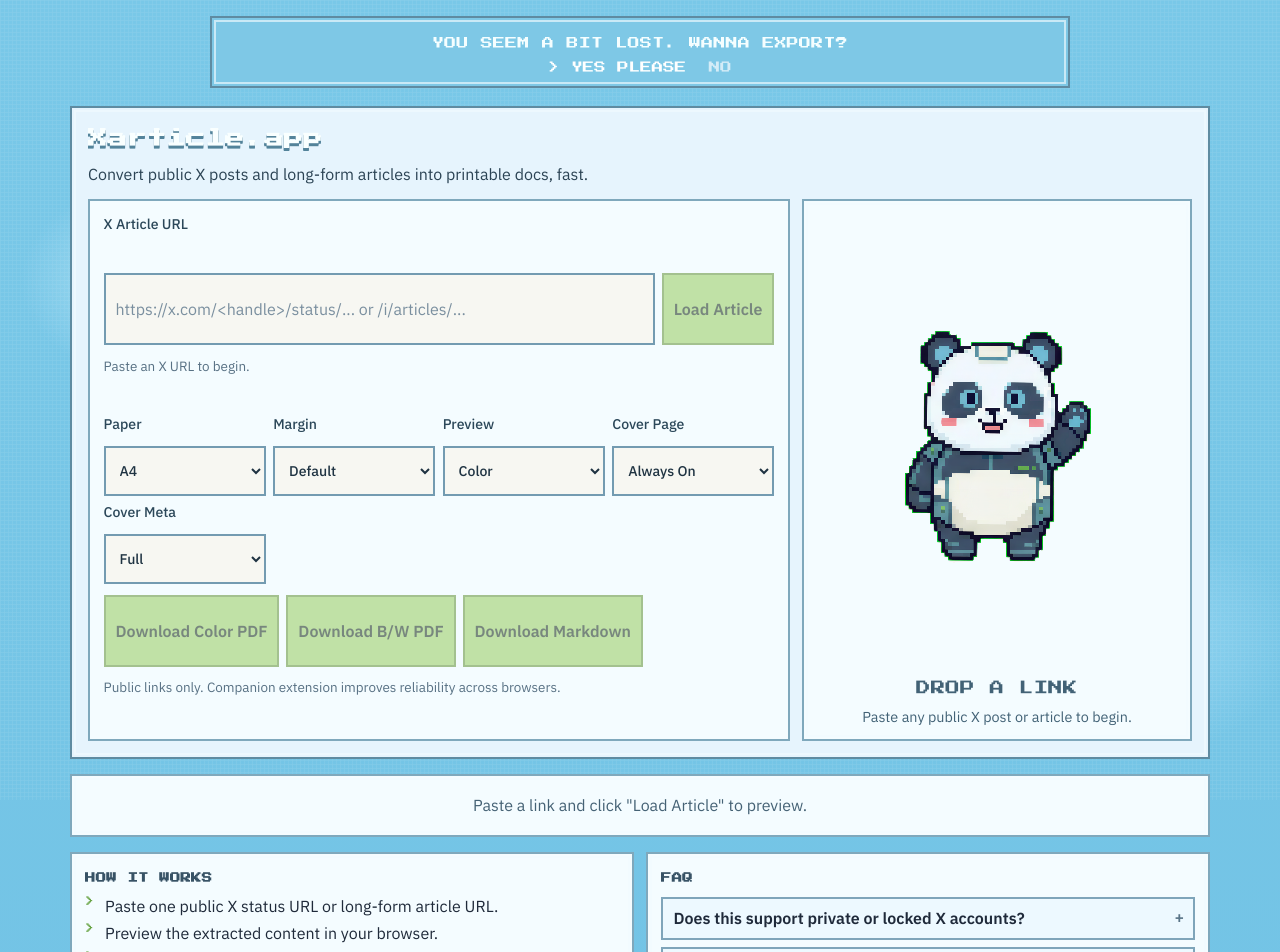
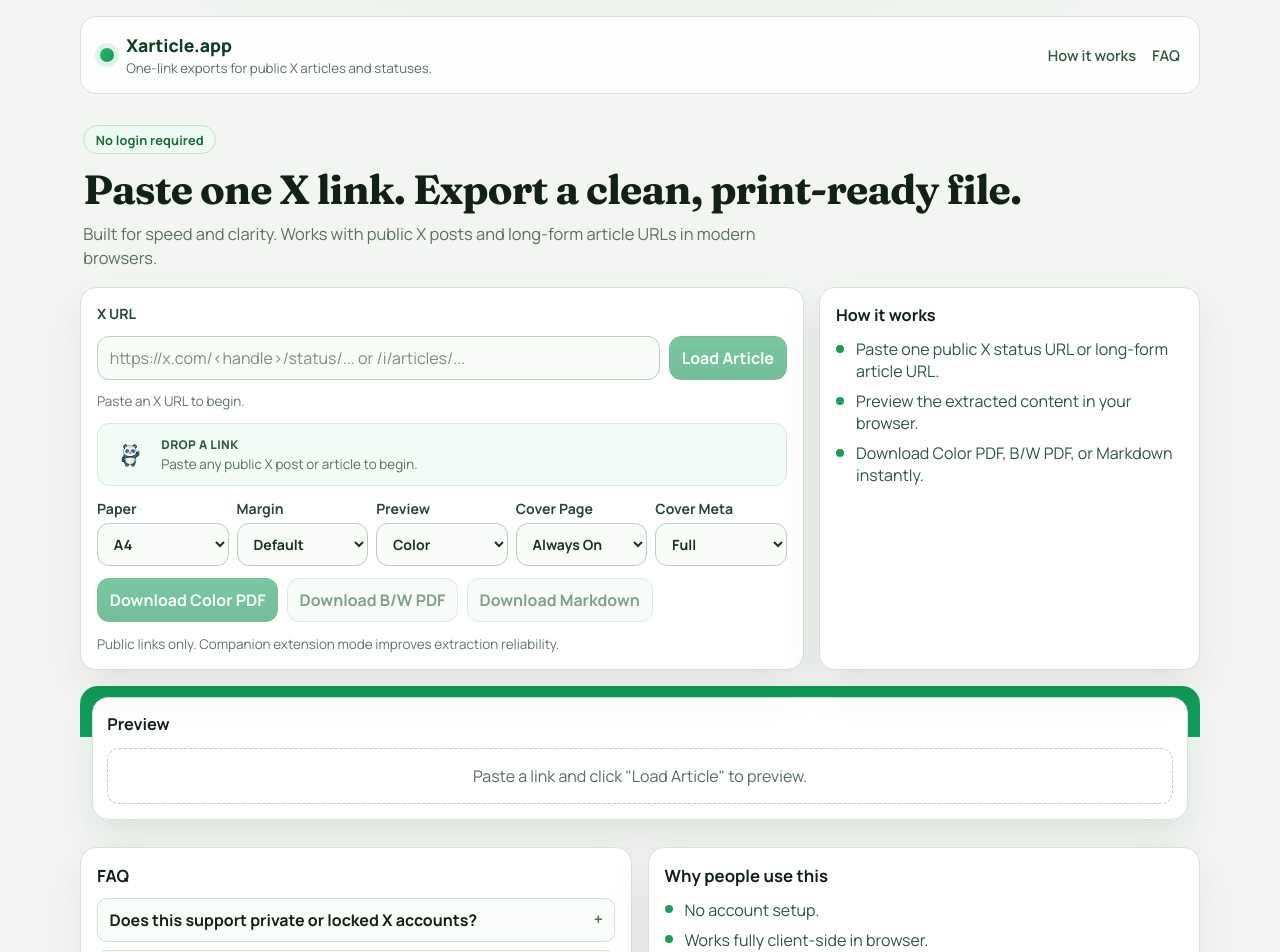
Before and after one commit to SmitMachhi/Xarticle, a React (Vite) app: page / in a window 1280 px wide. Shown: the top 952 px of the page. Built offline with nearby package versions, Linux system fonts and the light colour scheme; what pdfmake would draw is missing.

Commit message:
less clowny shit

```diff
--- a/src/App.tsx
+++ b/src/App.tsx
@@ -11,6 +11,7 @@ import { classifyInputUrl } from './lib/xUrl'
 import type { CoverMetaStyle, CoverPageMode, ExtractedArticle, MarginPreset, PaperSize, ThemeMode } from './types/article'
 
 const APP_NAME = 'Xarticle.app'
+const APP_TAGLINE = 'One-link exports for public X articles and statuses.'
 const HOW_IT_WORKS = [
   'Paste one public X status URL or long-form article URL.',
   'Preview the extracted content in your browser.',
@@ -142,24 +143,32 @@ function App() {
 
   return (
     <div className="site-shell">
-      <div className="pixel-noise" aria-hidden="true" />
-
-      <header className="top-dialog pixel-frame">
-        <p className="pixel-title">YOU SEEM A BIT LOST. WANNA EXPORT?</p>
-        <div className="dialog-options">
-          <span className="dialog-option-active">&gt; YES PLEASE</span>
-          <span>NO</span>
+      <header className="site-header">
+        <div className="brand-block">
+          <span className="brand-dot" aria-hidden="true" />
+          <div>
+            <p className="brand-name">{APP_NAME}</p>
+            <p className="brand-sub">{APP_TAGLINE}</p>
           </div>
+        </div>
+        <nav className="top-nav">
+          <a href="#how-it-works">How it works</a>
+          <a href="#faq">FAQ</a>
+        </nav>
       </header>
 
       <main className="content-wrap">
-        <section className="hero-shell pixel-frame">
-          <h1 className="pixel-heading">{APP_NAME}</h1>
-          <p className="hero-copy">Convert public X posts and long-form articles into printable docs, fast.</p>
+        <section className="hero-shell">
+          <p className="hero-kicker">No login required</p>
+          <h1 className="hero-title">Paste one X link. Export a clean, print-ready file.</h1>
+          <p className="hero-copy">
+            Built for speed and clarity. Works with public X posts and long-form article URLs in modern browsers.
+          </p>
+        </section>
 
-          <div className="hero-grid">
-            <section className="controls-panel">
-              <label htmlFor="url">X Article URL</label>
+        <section className="workbench">
+          <section className="controls-panel app-card">
+            <label htmlFor="url">X URL</label>
             <div className="row">
               <input
                 id="url"
@@ -168,12 +177,20 @@ function App() {
                 value={urlInput}
                 onChange={(event) => setUrlInput(event.target.value)}
               />
-                <button onClick={loadArticle} disabled={!canLoad}>
+              <button className="btn-primary" onClick={loadArticle} disabled={!canLoad}>
                 {loading ? 'Loading...' : 'Load Article'}
               </button>
             </div>
 
             <p className={`url-status url-status-${urlClassification.kind}`}>{urlClassification.reason}</p>
+
+            <div className="status-chip" aria-live="polite">
+              <img src={mascotState.src} alt="" />
+              <div>
+                <p className="status-chip-label">{mascotState.label}</p>
+                <p className="status-chip-copy">{mascotState.copy}</p>
+              </div>
+            </div>
 
             <div className="option-grid">
               <label>
@@ -218,31 +235,34 @@ function App() {
             </div>
 
             <div className="button-row">
-                <button onClick={() => downloadPdf('color')} disabled={!canDownload}>
+              <button className="btn-primary" onClick={() => downloadPdf('color')} disabled={!canDownload}>
                 {downloadState === 'color' ? 'Generating...' : 'Download Color PDF'}
               </button>
-                <button onClick={() => downloadPdf('bw')} disabled={!canDownload}>
+              <button className="btn-muted" onClick={() => downloadPdf('bw')} disabled={!canDownload}>
                 {downloadState === 'bw' ? 'Generating...' : 'Download B/W PDF'}
               </button>
-                <button onClick={downloadMarkdown} disabled={!canDownload}>
+              <button className="btn-muted" onClick={downloadMarkdown} disabled={!canDownload}>
                 {downloadState === 'markdown' ? 'Generating...' : 'Download Markdown'}
               </button>
             </div>
 
-              <p className="helper-line">Public links only. Companion extension improves reliability across browsers.</p>
+            <p className="helper-line">Public links only. Companion extension mode improves extraction reliability.</p>
           </section>
 
-            <aside className="mascot-panel pixel-frame">
-              <img src={mascotState.src} alt="Robot panda mascot" />
-              <p className="pixel-subtitle">{mascotState.label}</p>
-              <p>{mascotState.copy}</p>
+          <aside className="app-card helper-card" id="how-it-works">
+            <h2>How it works</h2>
+            <ul className="how-list">
+              {HOW_IT_WORKS.map((step) => (
+                <li key={step}>{step}</li>
+              ))}
+            </ul>
           </aside>
-          </div>
         </section>
 
         <section className="preview-band">
-          <div className="preview-content">
-            {error ? <section className="error-box pixel-frame">{error}</section> : null}
+          {error ? <section className="error-box app-card">{error}</section> : null}
+          <div className="preview-content app-card">
+            <h2>Preview</h2>
             {article ? (
               <section className="preview-wrap">
                 <ArticlePreview
@@ -253,23 +273,14 @@ function App() {
                 />
               </section>
             ) : (
-              <section className="empty-state pixel-frame">Paste a link and click &quot;Load Article&quot; to preview.</section>
+              <section className="empty-state">Paste a link and click &quot;Load Article&quot; to preview.</section>
             )}
           </div>
         </section>
 
         <section className="info-grid">
-          <article className="info-card pixel-frame" id="how-it-works">
-            <h2 className="pixel-subtitle">HOW IT WORKS</h2>
-            <ul className="how-list">
-              {HOW_IT_WORKS.map((step) => (
-                <li key={step}>{step}</li>
-              ))}
-            </ul>
-          </article>
-
-          <article className="info-card pixel-frame" id="faq">
-            <h2 className="pixel-subtitle">FAQ</h2>
+          <article className="app-card info-card" id="faq">
+            <h2>FAQ</h2>
             <div className="faq-list">
               {FAQ_ITEMS.map((item) => (
                 <details key={item.question}>
@@ -279,11 +290,20 @@ function App() {
               ))}
             </div>
           </article>
+
+          <article className="app-card info-card">
+            <h2>Why people use this</h2>
+            <ul className="how-list">
+              <li>No account setup.</li>
+              <li>Works fully client-side in browser.</li>
+              <li>Keeps selectable text for print and LLM workflows.</li>
+            </ul>
+          </article>
         </section>
       </main>
 
-      <footer className="grass-footer">
-        <p>{APP_NAME} | Pixel mode</p>
+      <footer className="site-footer">
+        <p>{APP_NAME} • simple export utility</p>
       </footer>
     </div>
   )
--- a/src/index.css
+++ b/src/index.css
@@ -1,22 +1,23 @@
-@import url('https://fonts.googleapis.com/css2?family=IBM+Plex+Sans:wght@400;500;600;700&family=Press+Start+2P&display=swap');
+@import url('https://fonts.googleapis.com/css2?family=Fraunces:opsz,wght@9..144,600;9..144,700&family=Manrope:wght@400;500;600;700;800&display=swap');
 
 :root {
-  --sky: #79c8e8;
-  --sky-cloud: #a6ddf2;
-  --cloud: #f3faff;
-  --grass-light: #cbea84;
-  --grass-mid: #92c95e;
-  --leaf: #6faf4b;
-  --metal: #6c93a8;
-  --slate: #3d4f66;
-  --ink: #1f2a3a;
-  --soft-white: #f7f7f2;
-  --panel: #dceffc;
-  --line: #5f8ba1;
-  --danger: #9b3f50;
-  --ok: #2f7e4f;
-  --font-body: 'IBM Plex Sans', 'Segoe UI', sans-serif;
-  --font-pixel: 'Press Start 2P', monospace;
+  --bg: #f3f5f2;
+  --surface: #ffffff;
+  --surface-soft: #f8fbf7;
+  --text: #132015;
+  --muted: #5b6f61;
+  --line: #d6e2d8;
+  --line-strong: #b8cebb;
+  --green: #0f9b58;
+  --green-strong: #0a6f3f;
+  --green-soft: #e9f8ef;
+  --danger-bg: #fff0f2;
+  --danger-line: #f0c5cc;
+  --danger-text: #9f2f42;
+  --shadow: 0 18px 42px rgba(10, 35, 18, 0.08);
+  --radius: 16px;
+  --font-body: 'Manrope', 'Segoe UI', sans-serif;
+  --font-display: 'Fraunces', Georgia, serif;
 }
 
 *,
@@ -34,9 +35,15 @@ body,
 body {
   margin: 0;
   min-width: 320px;
+  background:
+    radial-gradient(72rem 30rem at 50% -12%, #e3efe4 5%, transparent 56%),
+    var(--bg);
+  color: var(--text);
   font-family: var(--font-body);
-  color: var(--ink);
-  background: var(--sky);
+}
+
+a {
+  color: inherit;
 }
 
 button,
@@ -47,206 +54,230 @@ select {
 
 .site-shell {
   min-height: 100vh;
-  position: relative;
   display: flex;
   flex-direction: column;
-  overflow-x: hidden;
-  background:
-    radial-gradient(18rem 12rem at 14% 23%, var(--sky-cloud) 15%, transparent 55%),
-    radial-gradient(16rem 12rem at 75% 21%, var(--sky-cloud) 15%, transparent 56%),
-    radial-gradient(20rem 14rem at 88% 52%, #8ed2ef 14%, transparent 54%),
-    linear-gradient(180deg, var(--sky) 0%, #72c3e5 100%);
 }
 
-.site-shell::before {
-  content: '';
-  position: absolute;
-  inset: auto 0 0;
-  height: 27vh;
-  min-height: 190px;
-  background:
-    radial-gradient(11rem 4rem at 8% 90%, #a8d66e 20%, transparent 62%),
-    radial-gradient(11rem 4rem at 30% 95%, #a8d66e 20%, transparent 62%),
-    radial-gradient(11rem 4rem at 58% 88%, #b6dd76 20%, transparent 62%),
-    radial-gradient(11rem 4rem at 85% 92%, #a8d66e 20%, transparent 62%),
-    linear-gradient(0deg, var(--grass-mid) 0%, var(--grass-light) 80%);
-  border-top: 3px solid #88bf55;
-  z-index: 0;
+.site-header {
+  width: min(1120px, calc(100vw - 2.4rem));
+  margin: 1rem auto 0;
+  padding: 1rem 1.2rem;
+  border: 1px solid var(--line);
+  border-radius: var(--radius);
+  background: color-mix(in srgb, var(--surface) 92%, #eef5ee 8%);
+  display: flex;
+  align-items: center;
+  justify-content: space-between;
+  gap: 1rem;
 }
 
-.pixel-noise {
-  position: fixed;
-  inset: 0;
-  pointer-events: none;
-  z-index: 1;
-  opacity: 0.1;
-  background-image:
-    linear-gradient(rgba(255, 255, 255, 0.7) 1px, transparent 1px),
-    linear-gradient(90deg, rgba(255, 255, 255, 0.7) 1px, transparent 1px);
-  background-size: 4px 4px;
+.brand-block {
+  display: flex;
+  align-items: center;
+  gap: 0.75rem;
 }
 
-.pixel-frame {
-  border: 2px solid var(--line);
-  outline: 2px solid rgba(242, 250, 255, 0.65);
-  outline-offset: -6px;
+.brand-dot {
+  width: 14px;
+  height: 14px;
+  border-radius: 999px;
+  background: linear-gradient(135deg, #26b76d 0%, #0f9b58 100%);
+  box-shadow: 0 0 0 5px #dff3e6;
 }
 
-.top-dialog {
-  position: relative;
-  z-index: 3;
-  margin: 1rem auto 0;
-  width: min(860px, calc(100vw - 1rem));
-  background: #7ec8e6;
-  padding: 0.95rem 1rem 0.85rem;
-  text-align: center;
+.brand-name {
+  margin: 0;
+  font-size: 1.1rem;
+  font-weight: 800;
+  color: #0e3f25;
 }
 
-.pixel-title,
-.pixel-heading,
-.pixel-subtitle {
-  font-family: var(--font-pixel);
-  letter-spacing: 0.02em;
+.brand-sub {
+  margin: 0.15rem 0 0;
+  font-size: 0.83rem;
+  color: var(--muted);
 }
 
-.pixel-title {
-  margin: 0;
-  font-size: clamp(0.58rem, 1.5vw, 0.75rem);
-  line-height: 1.7;
-  color: #f5feff;
+.top-nav {
+  display: flex;
+  align-items: center;
+  gap: 1rem;
 }
 
-.dialog-options {
-  margin-top: 0.45rem;
-  display: flex;
-  justify-content: center;
-  gap: 1.4rem;
-  font-family: var(--font-pixel);
-  font-size: 0.72rem;
-  color: #d4ecf7;
+.top-nav a {
+  text-decoration: none;
+  font-size: 0.92rem;
+  font-weight: 600;
+  color: #335942;
 }
 
-.dialog-option-active {
-  color: #ffffff;
+.top-nav a:hover {
+  color: #134e2f;
 }
 
 .content-wrap {
-  width: min(1140px, calc(100vw - 1rem));
+  width: min(1120px, calc(100vw - 2.4rem));
   margin: 1.1rem auto 0;
-  position: relative;
-  z-index: 2;
-  flex: 1;
-  padding-bottom: 4rem;
+  padding-bottom: 2.5rem;
 }
 
 .hero-shell {
-  background: color-mix(in srgb, #eff9ff 75%, #c9e5f7 25%);
-  padding: 1rem;
+  padding: 0.8rem 0.2rem 1.1rem;
 }
 
-.pixel-heading {
+.hero-kicker {
   margin: 0;
-  font-size: clamp(0.9rem, 2.2vw, 1.2rem);
-  line-height: 1.55;
-  color: #f9ffff;
-  text-shadow:
-    0 2px 0 #53839a,
-    0 3px 0 #53839a;
+  display: inline-block;
+  padding: 0.3rem 0.72rem;
+  border-radius: 999px;
+  border: 1px solid #c6dfcc;
+  background: #edf9f1;
+  color: #1a6a3f;
+  font-size: 0.8rem;
+  font-weight: 700;
+  letter-spacing: 0.01em;
+}
+
+.hero-title {
+  margin: 0.78rem 0 0;
+  font-family: var(--font-display);
+  font-size: clamp(1.8rem, 4vw, 2.55rem);
+  line-height: 1.1;
+  letter-spacing: -0.02em;
 }
 
 .hero-copy {
   margin: 0.65rem 0 0;
-  max-width: 620px;
-  font-size: 1rem;
-  color: #2b4354;
+  max-width: 700px;
+  color: var(--muted);
+  font-size: 1.03rem;
+  line-height: 1.45;
 }
 
-.hero-grid {
-  margin-top: 0.95rem;
+.workbench {
   display: grid;
-  grid-template-columns: 1.8fr 1fr;
-  gap: 0.75rem;
+  grid-template-columns: minmax(0, 1.9fr) minmax(280px, 1fr);
+  gap: 0.95rem;
 }
 
-.controls-panel,
-.mascot-panel,
-.info-card,
-.preview-card,
-.empty-state,
-.error-box {
-  background: #f4fcff;
-  border: 2px solid #7fa8bc;
+.app-card {
+  border: 1px solid var(--line);
+  border-radius: var(--radius);
+  background: var(--surface);
+  box-shadow: var(--shadow);
 }
 
 .controls-panel {
-  padding: 0.85rem;
+  padding: 1rem;
   display: grid;
-  gap: 0.72rem;
+  gap: 0.78rem;
 }
 
 .controls-panel label {
   display: grid;
   gap: 0.34rem;
   font-size: 0.88rem;
-  font-weight: 500;
-  color: #2b4759;
+  font-weight: 700;
+  color: #294636;
 }
 
 .row {
   display: grid;
   grid-template-columns: 1fr auto;
-  gap: 0.42rem;
+  gap: 0.55rem;
 }
 
 .option-grid {
   display: grid;
-  grid-template-columns: repeat(auto-fit, minmax(130px, 1fr));
-  gap: 0.46rem;
+  grid-template-columns: repeat(auto-fit, minmax(128px, 1fr));
+  gap: 0.5rem;
 }
 
 input,
 select,
 button {
-  border: 2px solid #739bb1;
-  border-radius: 0;
-  background: var(--soft-white);
-  color: #1f3342;
-  padding: 0.58rem 0.62rem;
+  border-radius: 12px;
+  border: 1px solid var(--line-strong);
+  background: var(--surface-soft);
+  color: #1b3123;
+  padding: 0.62rem 0.74rem;
 }
 
 input::placeholder {
-  color: #7a8f9f;
+  color: #7a8f7f;
 }
 
 input:focus,
 select:focus,
 button:focus {
-  outline: 2px solid #bce571;
-  outline-offset: 1px;
+  outline: 2px solid #7cd6a6;
+  outline-offset: 2px;
 }
 
 button {
-  background: #9bcf67;
-  border-color: #699840;
-  color: #1f3322;
   cursor: pointer;
-  font-weight: 600;
-}
-
-button:hover:enabled {
-  transform: translateY(1px);
-  background: #8dc75a;
+  font-weight: 700;
 }
 
 button:disabled {
+  cursor: not-allowed;
   opacity: 0.58;
-  cursor: not-allowed;
+}
+
+.btn-primary {
+  border-color: #178e54;
+  background: linear-gradient(180deg, #18a35f 0%, #118f54 100%);
+  color: #f4fff8;
+}
+
+.btn-primary:hover:enabled {
+  filter: brightness(1.04);
+}
+
+.btn-muted {
+  background: #f3faf5;
+  border-color: #c6dbca;
+  color: #29593e;
+}
+
+.btn-muted:hover:enabled {
+  background: #e9f5ec;
+}
+
+.status-chip {
+  border: 1px solid #d8e9dc;
+  border-radius: 12px;
+  background: #f3fbf6;
+  padding: 0.55rem 0.65rem;
+  display: flex;
+  align-items: center;
+  gap: 0.56rem;
+}
+
+.status-chip img {
+  width: 44px;
+  height: 44px;
+  object-fit: contain;
+}
+
+.status-chip-label {
+  margin: 0;
+  font-size: 0.75rem;
+  font-weight: 800;
+  letter-spacing: 0.03em;
+  color: #2e5b42;
+}
+
+.status-chip-copy {
+  margin: 0.14rem 0 0;
+  color: #547161;
+  font-size: 0.84rem;
 }
 
 .button-row {
   display: flex;
-  gap: 0.44rem;
   flex-wrap: wrap;
+  gap: 0.52rem;
 }
 
 .helper-line,
@@ -257,65 +288,60 @@ button:disabled {
 
 .helper-line,
 .url-status-empty {
-  color: #587184;
+  color: #617467;
 }
 
 .url-status-status,
 .url-status-article {
-  color: var(--ok);
+  color: var(--green-strong);
 }
 
 .url-status-unsupported,
 .url-status-invalid {
-  color: var(--danger);
+  color: #a43d4e;
 }
 
-.mascot-panel {
-  padding: 0.8rem 0.75rem;
-  display: grid;
-  place-items: center;
-  text-align: center;
-  align-content: start;
+.helper-card {
+  padding: 1rem;
 }
 
-.mascot-panel img {
-  width: min(200px, 100%);
-  image-rendering: pixelated;
-}
-
-.pixel-subtitle {
-  margin: 0.2rem 0 0;
-  font-size: 0.65rem;
-  line-height: 1.6;
-  color: #375265;
-}
-
-.mascot-panel p {
-  margin: 0.45rem 0 0;
-  color: #426276;
-  font-size: 0.9rem;
+.helper-card h2 {
+  margin: 0;
+  font-size: 1.02rem;
 }
 
 .preview-band {
-  margin-top: 0.95rem;
+  margin-top: 1rem;
+  padding: 0.72rem;
+  border-radius: calc(var(--radius) + 2px);
+  background:
+    linear-gradient(180deg, #0f9b58 0%, #12a060 35%, #f0f5f1 35%, #f0f5f1 100%);
 }
 
 .preview-content {
-  width: 100%;
+  padding: 0.92rem;
+}
+
+.preview-content h2 {
+  margin: 0 0 0.8rem;
+  font-size: 1.02rem;
 }
 
 .error-box {
   margin-bottom: 0.7rem;
-  color: #842f45;
-  border-color: #9b596a;
-  background: #ffeef4;
-  padding: 0.78rem;
+  padding: 0.85rem;
+  border: 1px solid var(--danger-line);
+  border-radius: var(--radius);
+  background: var(--danger-bg);
+  color: var(--danger-text);
 }
 
 .empty-state {
-  padding: 1.2rem;
+  border: 1px dashed var(--line-strong);
+  border-radius: 12px;
+  padding: 1rem;
   text-align: center;
-  color: #456275;
+  color: #576d5d;
 }
 
 .preview-wrap {
@@ -331,10 +357,25 @@ button:disabled {
   max-width: 980px;
   margin: 0 auto;
   padding: 1rem;
+  border: 1px solid var(--line);
+  border-radius: 14px;
+  background: #fbfdfb;
 }
 
 .preview-cover {
-  background: #ecf8ff;
+  background: #f1faf4;
+}
+
+.source-badge {
+  display: inline-block;
+  border-radius: 999px;
+  border: 1px solid #c1dcc7;
+  background: #ecf9f0;
+  color: #246b43;
+  font-size: 0.78rem;
+  font-weight: 700;
+  padding: 0.25rem 0.66rem;
+  margin-bottom: 0.62rem;
 }
 
 .preview-cover-media {
@@ -344,7 +385,8 @@ button:disabled {
 .preview-cover-media img {
   width: 100%;
   display: block;
-  border: 2px solid #7fa5ba;
+  border-radius: 10px;
+  border: 1px solid var(--line-strong);
 }
 
 .preview-cover-media figcaption {
@@ -355,23 +397,23 @@ button:disabled {
 
 .preview-header h1 {
   margin: 0;
-  font-size: clamp(1.15rem, 2.2vw, 1.6rem);
-  line-height: 1.2;
+  font-size: clamp(1.2rem, 2.2vw, 1.65rem);
+  line-height: 1.22;
 }
 
 .author-row {
   margin-top: 0.62rem;
   display: flex;
   align-items: center;
-  gap: 0.58rem;
+  gap: 0.62rem;
 }
 
 .avatar,
 .avatar-fallback {
-  width: 40px;
-  height: 40px;
-  border-radius: 0;
-  border: 2px solid #7298ae;
+  width: 42px;
+  height: 42px;
+  border-radius: 10px;
+  border: 1px solid var(--line-strong);
 }
 
 .avatar {
@@ -381,25 +423,25 @@ button:disabled {
 .avatar-fallback {
   display: grid;
   place-items: center;
-  background: #d4edf8;
-  color: #3a5568;
+  background: #ecf6ef;
+  color: #355b44;
   font-weight: 700;
 }
 
 .author-name {
-  font-weight: 700;
+  font-weight: 800;
 }
 
 .author-meta {
-  color: #546f81;
-  font-size: 0.87rem;
+  color: #546f5f;
+  font-size: 0.88rem;
 }
 
 .source-link {
   display: inline-block;
   margin-top: 0.45rem;
-  font-size: 0.82rem;
-  color: #356f8d;
+  font-size: 0.83rem;
+  color: #2f6e4a;
   word-break: break-all;
 }
 
@@ -411,9 +453,10 @@ button:disabled {
 }
 
 .metric-card {
-  border: 2px solid #7fa5ba;
+  border: 1px solid var(--line-strong);
+  border-radius: 10px;
   padding: 0.42rem 0.45rem;
-  background: #edf8fe;
+  background: #f7fbf7;
   display: grid;
   gap: 0.08rem;
 }
@@ -424,29 +467,13 @@ button:disabled {
 }
 
 .metric-card strong {
-  font-size: 0.92rem;
+  font-size: 0.94rem;
 }
 
 .metric-card em {
   font-size: 0.68rem;
   color: #5f7a8e;
   font-style: normal;
-}
-
-.warning-box {
-  margin-top: 0.85rem;
-  border: 2px solid #b79966;
-  background: #fff7de;
-  padding: 0.58rem 0.65rem;
-}
-
-.warning-box strong {
-  font-size: 0.88rem;
-}
-
-.warning-box ul {
-  margin: 0.4rem 0 0;
-  padding-left: 1rem;
 }
 
 .article-body {
@@ -467,22 +494,23 @@ button:disabled {
 
 .article-body blockquote {
   margin: 0.28rem 0 0.75rem;
-  border-left: 4px solid #6f9fb7;
+  border-left: 3px solid #7aa98b;
   padding-left: 0.7rem;
-  color: #2d4454;
+  color: #294837;
 }
 
 .article-body .code-block {
   margin: 0.42rem 0 0.88rem;
-  border: 2px solid #7fa5ba;
-  background: #f4fbff;
+  border: 1px solid var(--line-strong);
+  border-radius: 10px;
+  background: #f4fbf6;
   padding: 0.62rem;
   overflow-x: auto;
   white-space: pre-wrap;
 }
 
 .article-body .code-block code {
-  font-family: 'IBM Plex Mono', 'Courier New', monospace;
+  font-family: ui-monospace, SFMono-Regular, Menlo, Monaco, Consolas, 'Liberation Mono', 'Courier New', monospace;
   font-size: 0.84rem;
 }
 
@@ -492,7 +520,8 @@ button:disabled {
 
 .preview-media img {
   width: 100%;
-  border: 2px solid #7fa5ba;
+  border-radius: 10px;
+  border: 1px solid var(--line-strong);
 }
 
 .preview-media figcaption {
@@ -502,7 +531,7 @@ button:disabled {
 }
 
 .embed-line a {
-  color: #356f8d;
+  color: #2e6d48;
   text-decoration: underline;
 }
 
@@ -524,57 +553,65 @@ button:disabled {
 }
 
 .info-grid {
-  margin-top: 0.95rem;
+  margin-top: 1rem;
   display: grid;
   grid-template-columns: repeat(2, minmax(0, 1fr));
-  gap: 0.75rem;
+  gap: 0.95rem;
 }
 
 .info-card {
-  padding: 0.82rem;
+  padding: 1rem;
+}
+
+.info-card h2 {
+  margin: 0;
+  font-size: 1.05rem;
 }
 
 .how-list {
-  margin: 0.6rem 0 0;
+  margin: 0.72rem 0 0;
   padding: 0;
   list-style: none;
   display: grid;
-  gap: 0.45rem;
+  gap: 0.5rem;
 }
 
 .how-list li {
   position: relative;
   padding-left: 1.25rem;
+  color: #315442;
 }
 
 .how-list li::before {
-  content: '>';
+  content: '';
   position: absolute;
   left: 0;
-  top: 0;
-  color: #6aa547;
-  font-family: var(--font-pixel);
-  font-size: 0.6rem;
+  top: 0.42rem;
+  width: 0.5rem;
+  height: 0.5rem;
+  border-radius: 999px;
+  background: #1b9d5b;
 }
 
 .faq-list {
-  margin-top: 0.65rem;
+  margin-top: 0.7rem;
   display: grid;
-  gap: 0.45rem;
+  gap: 0.5rem;
 }
 
 .faq-list details {
-  border: 2px solid #7fa5ba;
-  background: #edf9ff;
+  border: 1px solid var(--line);
+  border-radius: 10px;
+  background: #fbfdfb;
 }
 
 .faq-list summary {
   cursor: pointer;
-  padding: 0.58rem 0.65rem;
-  font-weight: 600;
+  padding: 0.62rem 0.72rem;
+  font-weight: 700;
   list-style: none;
   position: relative;
-  padding-right: 1.6rem;
+  padding-right: 2rem;
 }
 
 .faq-list summary::-webkit-details-marker {
@@ -584,9 +621,10 @@ button:disabled {
 .faq-list summary::after {
   content: '+';
   position: absolute;
-  right: 0.55rem;
-  top: 0.52rem;
-  color: #5a7588;
+  right: 0.72rem;
+  top: 0.56rem;
+  color: #4b6857;
+  font-size: 1rem;
 }
 
 .faq-list details[open] summary::after {
@@ -595,38 +633,39 @@ button:disabled {
 
 .faq-list p {
   margin: 0;
-  padding: 0 0.65rem 0.6rem;
-  color: #456275;
+  padding: 0 0.72rem 0.72rem;
+  color: #476051;
 }
 
-.grass-footer {
-  position: relative;
-  z-index: 2;
-  margin-top: 0;
-  padding: 0.85rem 1rem 1.25rem;
-  border-top: 2px solid #7fa84f;
-  background: color-mix(in srgb, var(--grass-light) 70%, #b3dd75 30%);
-  color: #2a4a25;
+.site-footer {
+  width: min(1120px, calc(100vw - 2.4rem));
+  margin: 1rem auto 1.3rem;
+  padding: 0.9rem 1rem;
+  border-radius: var(--radius);
+  border: 1px solid var(--line);
+  background: #f6faf7;
+  color: #4a6254;
   text-align: center;
-  font-weight: 600;
 }
 
-.grass-footer p {
+.site-footer p {
   margin: 0;
+  font-size: 0.9rem;
 }
 
 @media (max-width: 980px) {
-  .hero-grid,
+  .workbench,
   .info-grid {
     grid-template-columns: 1fr;
   }
-
-  .mascot-panel {
-    order: -1;
-  }
 }
 
-@media (max-width: 780px) {
+@media (max-width: 760px) {
+  .site-header {
+    flex-direction: column;
+    align-items: flex-start;
+  }
+
   .row {
     grid-template-columns: 1fr;
   }
@@ -642,13 +681,4 @@ button:disabled {
   .metric-grid {
     grid-template-columns: repeat(2, minmax(0, 1fr));
   }
-
-  .pixel-title {
-    line-height: 1.8;
-  }
-
-  .dialog-options {
-    font-size: 0.62rem;
-    gap: 1rem;
-  }
 }
```
Lines whose indentation alone changed are shown as unchanged.
